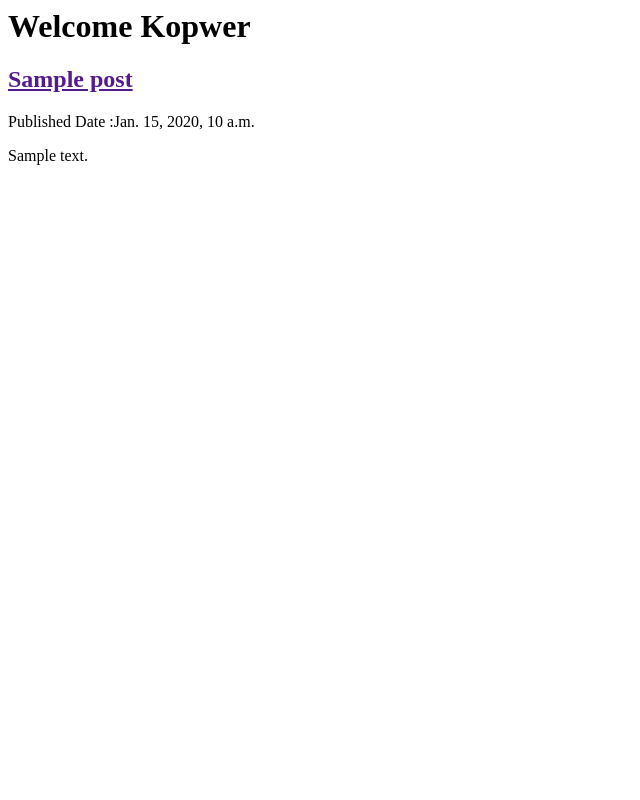
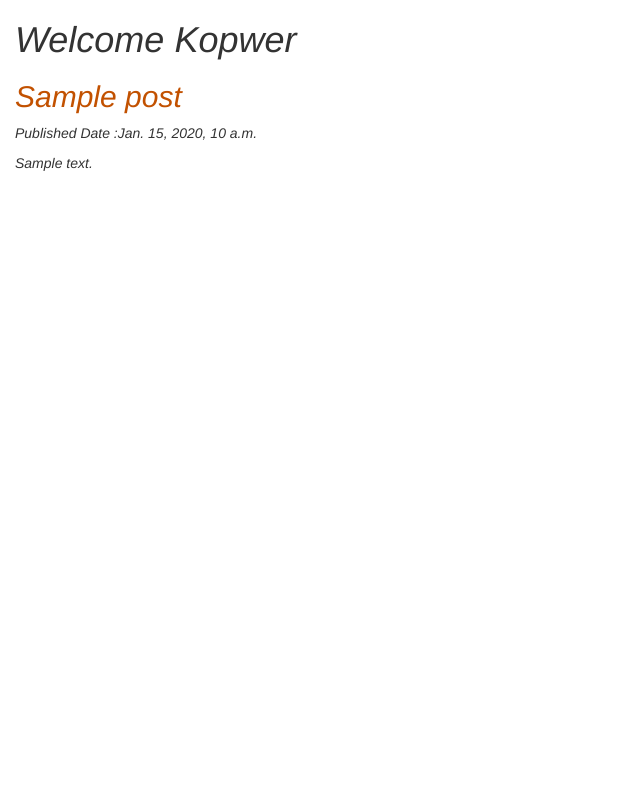
Before and after one commit to shubhampal123/my-first-blog, a Django app: page / in a window 1280 px wide. Shown: the whole page, without its empty margins (0-640 px from the left). Run offline with Django 3.2, Linux system fonts and the light colour scheme; tables that the repository leaves empty hold one stand-in row (values such as "Sample post"); some libraries are stand-ins or nearby versions.

Commit message:
Add css file

```diff
--- /dev/null
+++ b/blog/static/css/blog.css
@@ -0,0 +1,11 @@
+h1 a, h2 a {
+    color: #C25100 ;
+
+}
+body{
+    font-style:italic ;
+    padding-left: 15px ;
+}
+title{
+    padding-left: 50px ;
+}
--- a/blog/templates/blog/post_list.html
+++ b/blog/templates/blog/post_list.html
@@ -1,5 +1,11 @@
+{% load static %}
 <html>
     <head>
+            <link href="//fonts.googleapis.com/css?family=Lobster&subset=latin,latin-ext" rel="stylesheet" type="text/css">
+            <link rel="stylesheet" href="{% static 'css/blog.css' %}">
+            <link rel="stylesheet" href="//maxcdn.bootstrapcdn.com/bootstrap/3.2.0/css/bootstrap.min.css">
+            <link rel="stylesheet" href="//maxcdn.bootstrapcdn.com/bootstrap/3.2.0/css/bootstrap-theme.min.css">
+            <link href="//fonts.googleapis.com/css?family=Lobster&subset=latin,latin-ext" rel="stylesheet" type="text/css">
         <title>Kopwer's Blog</title>
         <h1>Welcome Kopwer</h1>
 
```
